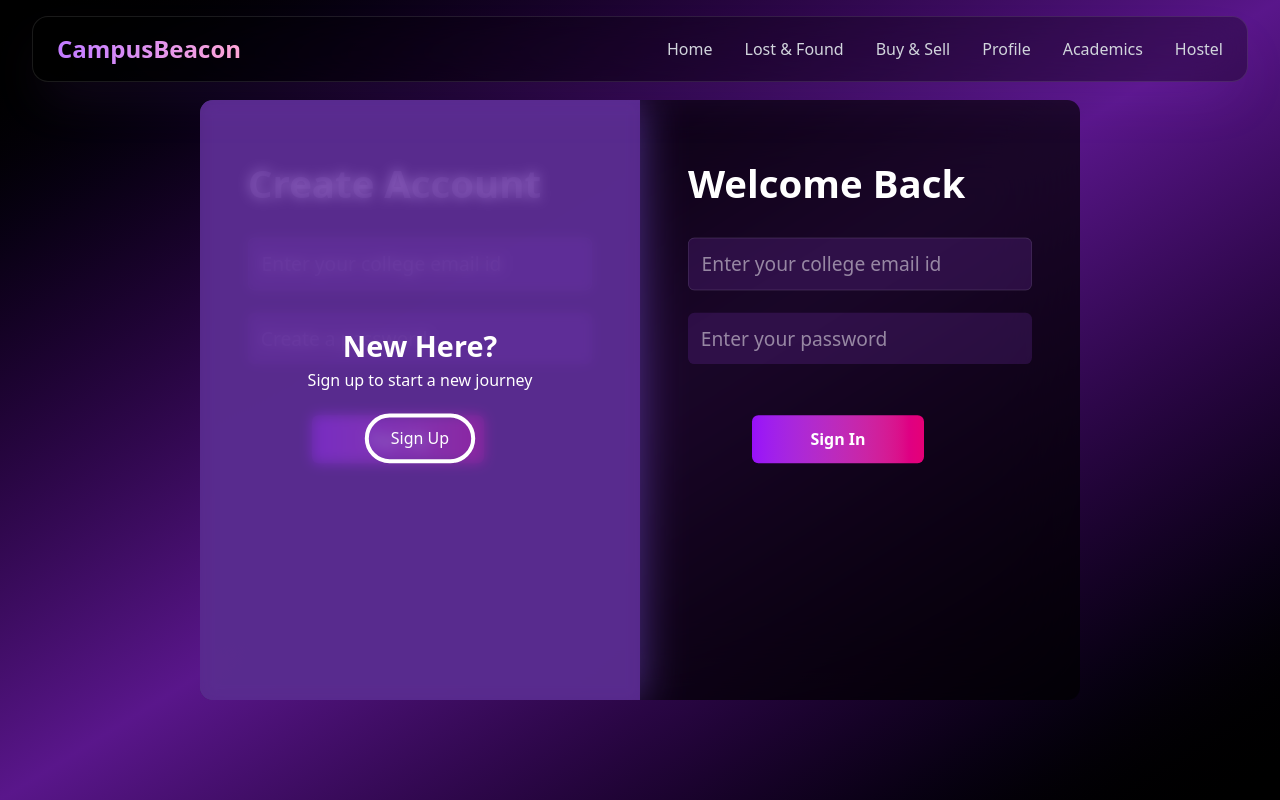
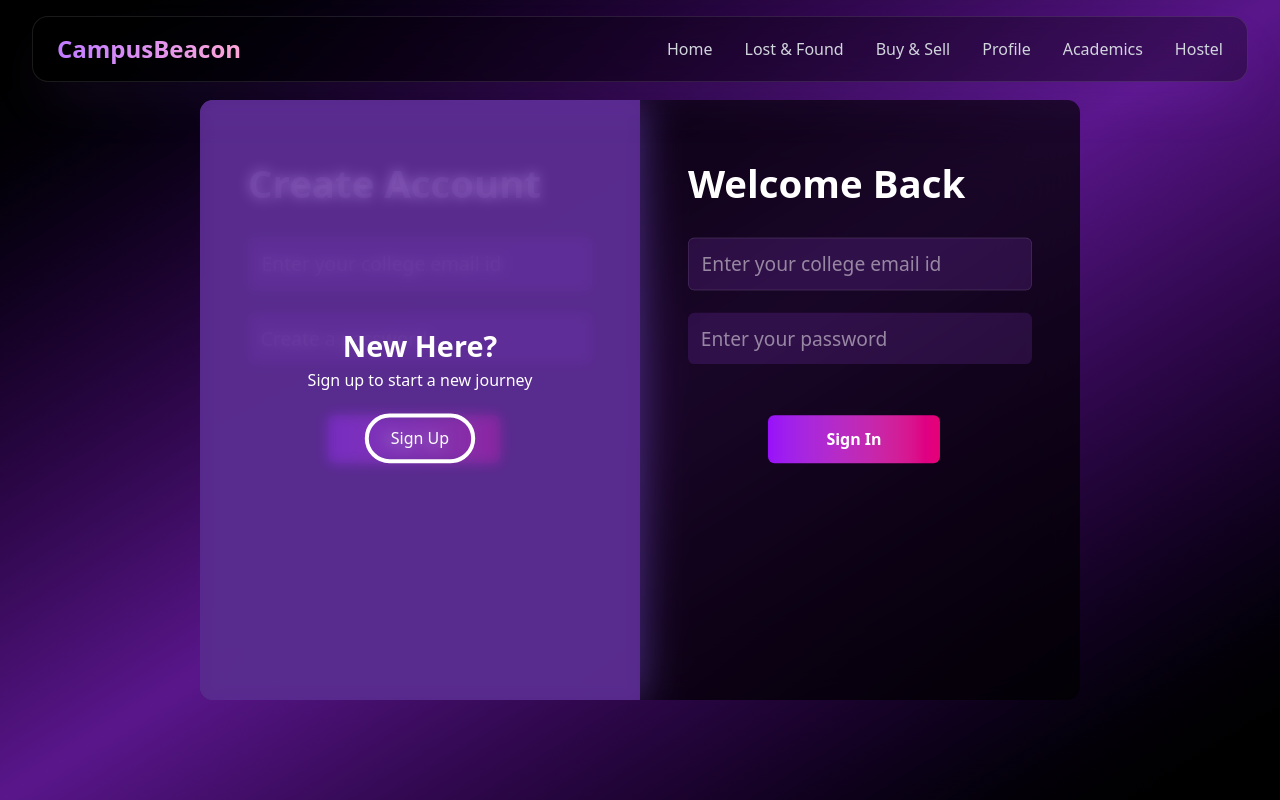
Before and after one commit to singhashish9963/CampusBeacon, a React (Vite) app in the folder client/CampusBeacon/: page / in a window 1280 px wide. Shown: the top 800 px of the page. Built offline with nearby package versions, Linux system fonts and the light colour scheme.

Commit message:
shift button on log in page

```diff
--- a/client/CampusBeacon/src/pages/loginPage.jsx
+++ b/client/CampusBeacon/src/pages/loginPage.jsx
@@ -78,7 +78,7 @@ function LoginSignup() {
               text="Sign Up"
               type="submit"
               textsize="text-xl"
-              buttonsize="w-1/2 p-4 ml-20 mt-10"
+              buttonsize="w-1/2 p-4 ml-25 mt-10"
             />
           </form>
         </div>
@@ -109,7 +109,7 @@ function LoginSignup() {
               text="Sign In"
               type="submit"
               textsize="text-xl"
-              buttonsize="w-1/2 p-4 ml-20 mt-10"
+              buttonsize="w-1/2 p-4 ml-25 mt-10"
             />
           </form>
         </div>
```
